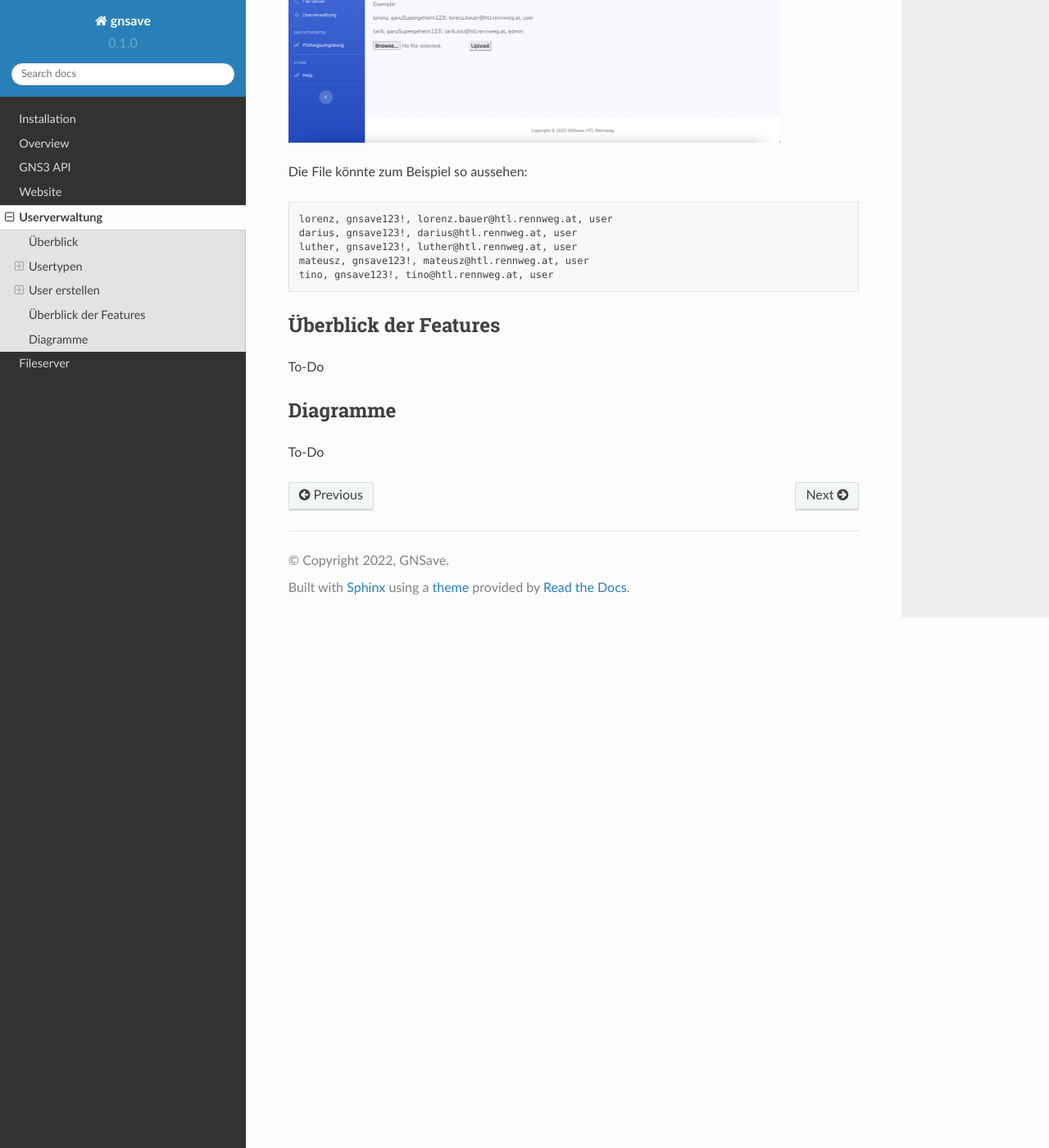
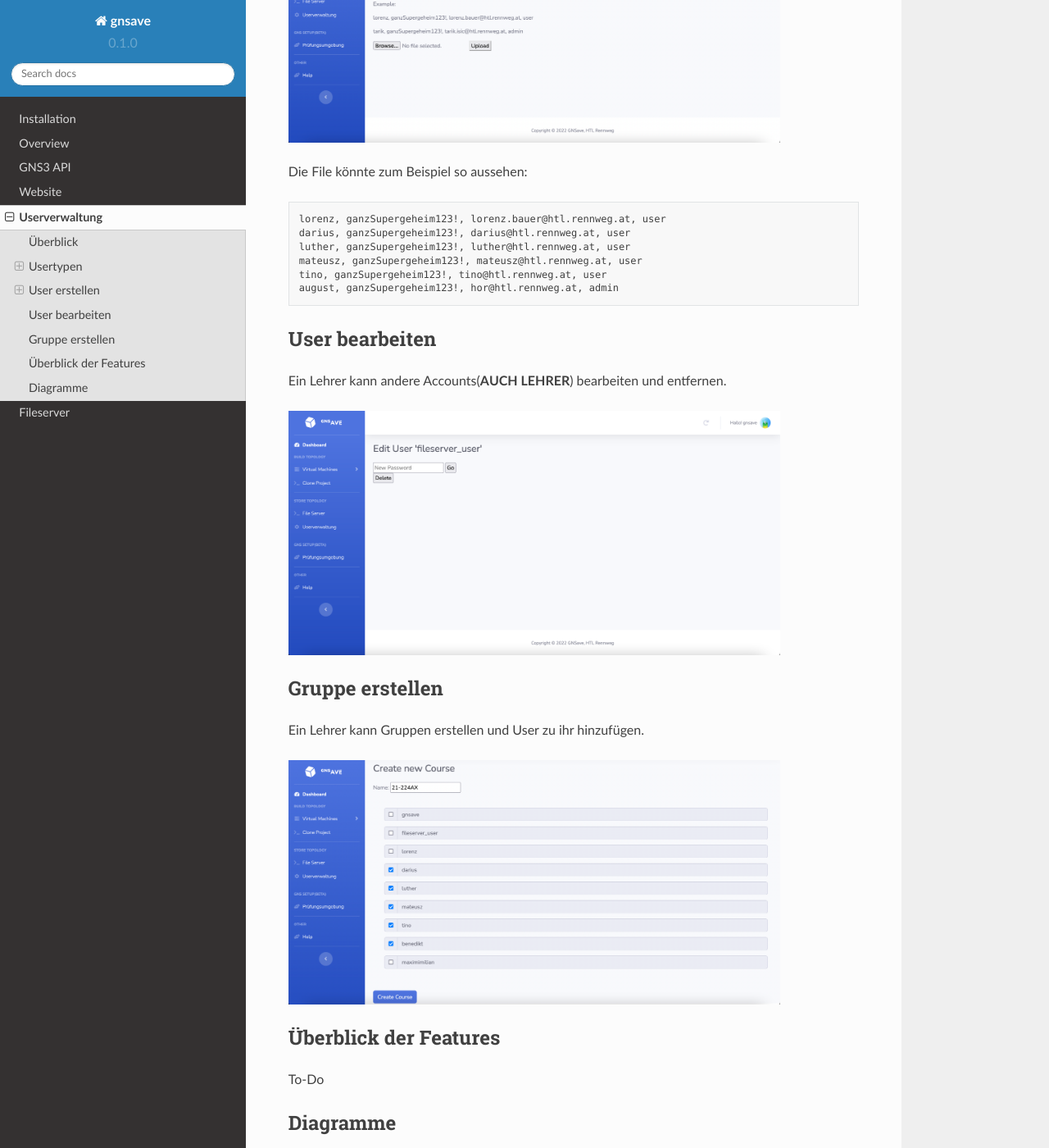
Before and after one commit to gnsave/GNSave, a Sphinx documentation site: the page built from docs/source/userverwaltung.rst, in a window 1280 px wide and 1400 px high, scrolled down 2825 px. Shown: the whole window at 82% size. Built offline with Sphinx 7.4.7 and the Read the Docs theme 2.0.0, drawn with Linux system fonts in a browser that asks for light colours.

Commit message:
Update userverwaltung.rst

```diff
--- a/docs/source/userverwaltung.rst
+++ b/docs/source/userverwaltung.rst
@@ -77,12 +77,31 @@ Die File könnte zum Beispiel so aussehen:
 
 .. code-block:: text
 
-    lorenz, gnsave123!, lorenz.bauer@htl.rennweg.at, user
-    darius, gnsave123!, darius@htl.rennweg.at, user
-    luther, gnsave123!, luther@htl.rennweg.at, user
-    mateusz, gnsave123!, mateusz@htl.rennweg.at, user
-    tino, gnsave123!, tino@htl.rennweg.at, user
+    lorenz, ganzSupergeheim123!, lorenz.bauer@htl.rennweg.at, user
+    darius, ganzSupergeheim123!, darius@htl.rennweg.at, user
+    luther, ganzSupergeheim123!, luther@htl.rennweg.at, user
+    mateusz, ganzSupergeheim123!, mateusz@htl.rennweg.at, user
+    tino, ganzSupergeheim123!, tino@htl.rennweg.at, user
+    august, ganzSupergeheim123!, hor@htl.rennweg.at, admin
 
+
+User bearbeiten
+----------------
+
+Ein Lehrer kann andere Accounts(**AUCH LEHRER**) bearbeiten und entfernen.
+
+.. image:: images/edit_user.png
+  :width: 600
+  :alt: edit_user
+
+Gruppe erstellen
+----------------
+
+Ein Lehrer kann Gruppen erstellen und User zu ihr hinzufügen.
+
+.. image:: images/add_group.png
+  :width: 600
+  :alt: add_group
 
 
 Überblick der Features
```
